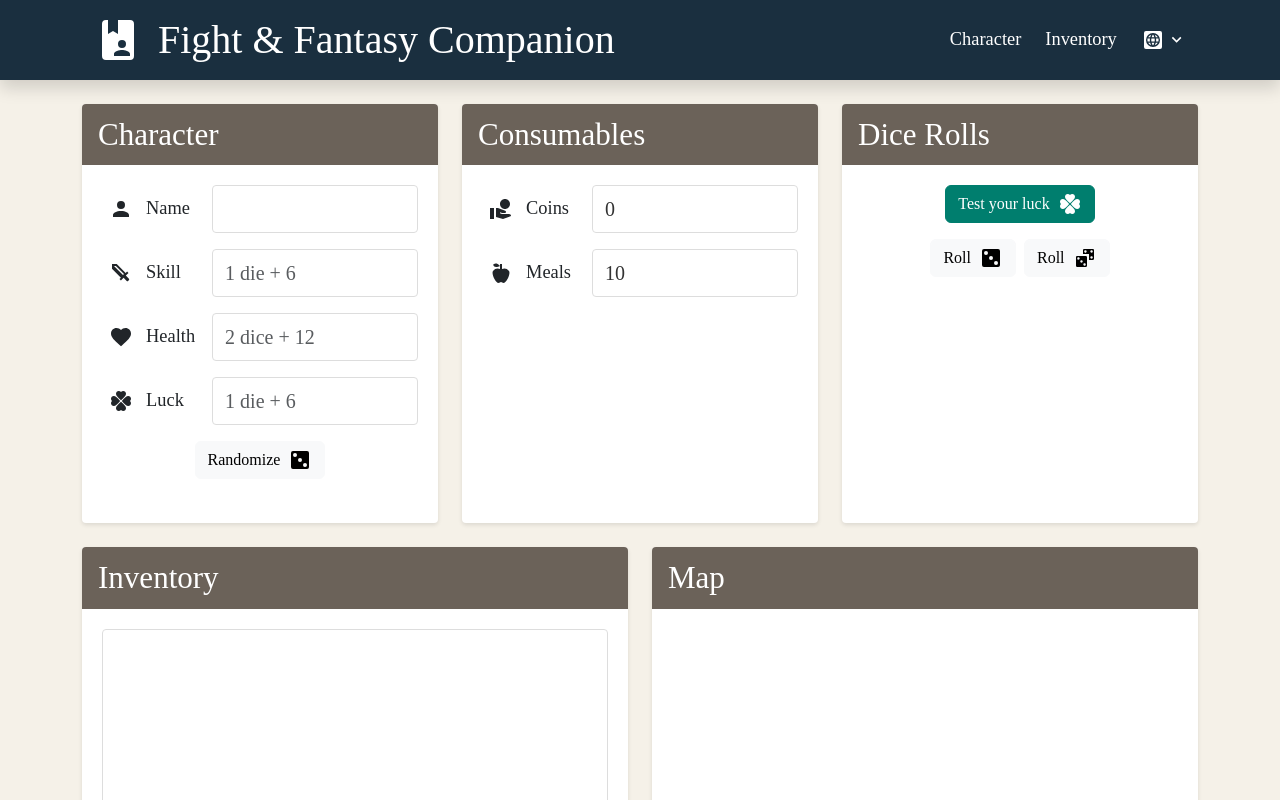
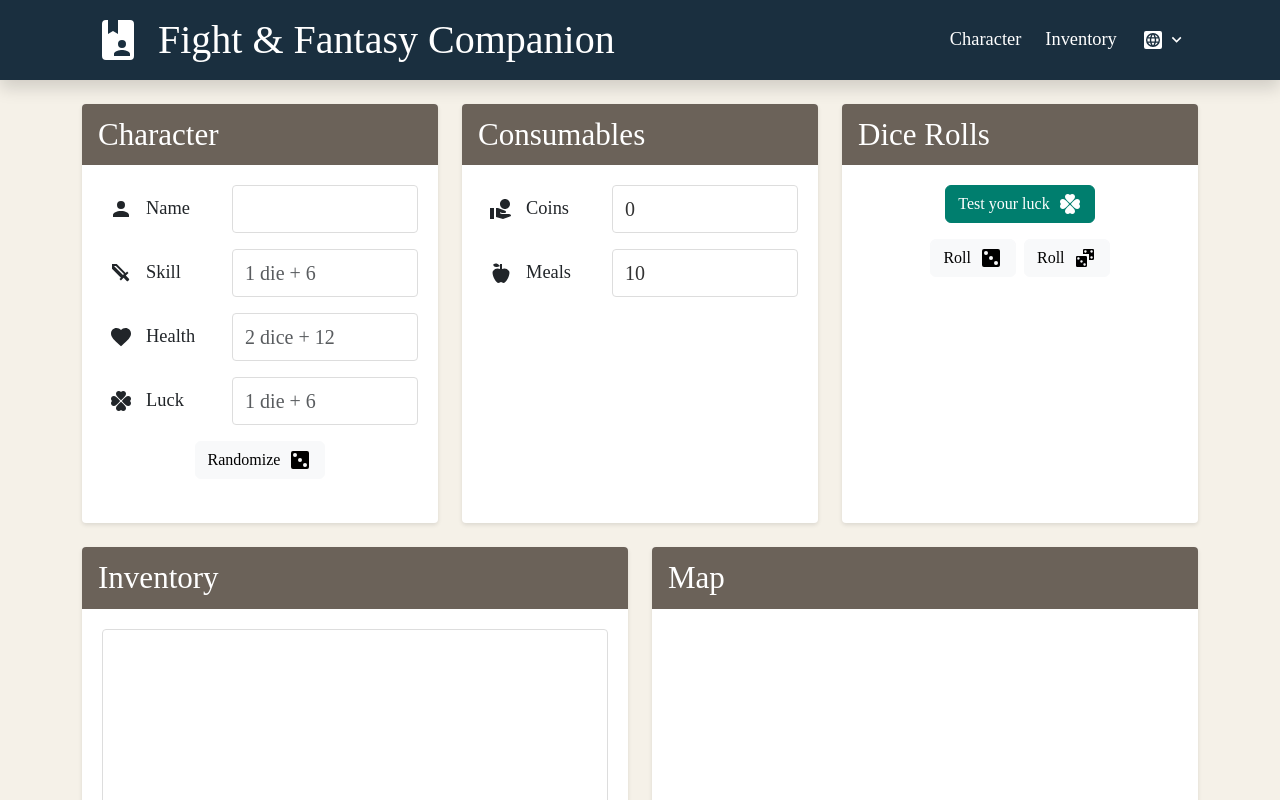
Before and after one commit to dialex/fnf-companion, a React (Vite) app: page / in a window 1280 px wide. Shown: the top 800 px of the page. Built offline with nearby package versions, Linux system fonts and the light colour scheme; the HTML template or start-up script is replaced by a standard one; a web font is replaced by a local one.

Commit message:
fix: align input fields by setting fixed label width

```diff
--- a/src/App.css
+++ b/src/App.css
@@ -66,7 +66,7 @@
 
 .field-label {
   font-weight: 500;
-  min-width: 60px;
+  width: 80px;
   flex-shrink: 0;
 }
 
```
